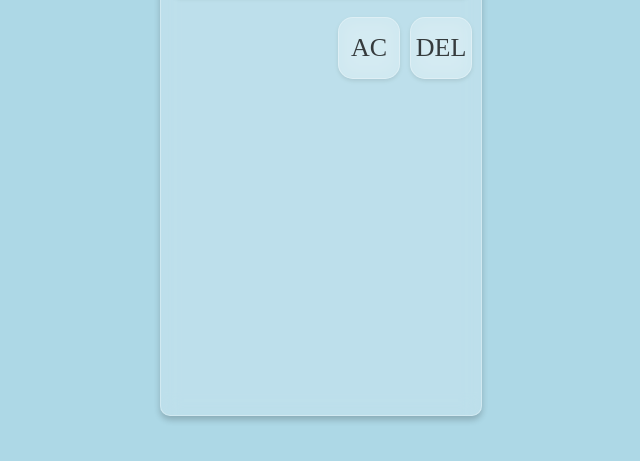
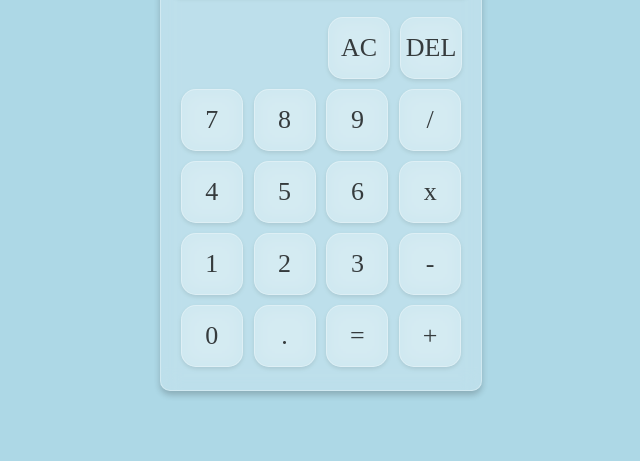
Before and after one commit to jcpelera/calculator, a plain HTML site: page index.html in a window 1280 px wide. Shown: the part 221-682 px from the top of the page, without its empty margins (319-959 px from the left). Drawn offline with Linux system fonts and the light colour scheme.

Commit message:
completed ui

```diff
--- a/index.html
+++ b/index.html
@@ -15,6 +15,30 @@
         <button id="all-clear">AC</button>
         <button id="delete">DEL</button>
         </div>
+        <div class="calc-rows">
+            <button id="seven">7</button>
+            <button id="eight">8</button>
+            <button id="nine">9</button>
+            <button id="divide">/</button>
+        </div>
+        <div class="calc-rows">
+            <button id="four">4</button>
+            <button id="five">5</button>
+            <button id="six">6</button>
+            <button id="multiply">x</button>
+        </div>
+        <div class="calc-rows">
+            <button id="one">1</button>
+            <button id="two">2</button>
+            <button id="three">3</button>
+            <button id="minus">-</button>
+        </div>
+        <div class="calc-rows">
+            <button id="zero">0</button>
+            <button id="decimal">.</button>
+            <button id="equals">=</button>
+            <button id="plus">+</button>
+        </div>
         </div>
     </div>
     <script src="calculator.js"></script>
--- a/styles.css
+++ b/styles.css
@@ -1,7 +1,7 @@
 #container {
     display: flex;
     width: 300px;
-    height: 500px;
+    height: 475px;
     flex-direction: column;
     backdrop-filter: blur(10px);
     border: solid;
@@ -73,15 +73,19 @@ button{
     font-size: 26px;
     color: rgb(0, 0, 0, 0.75);
 }
-p{
-    text-align: center;
-    font-size: 28px;
-}
 #button-container{
     margin: 10px;
 }
 #delete-container{
     display: flex;
     gap: 10px;
+    flex-direction: row;
     justify-content: flex-end;
+    margin-right: 10px;
 }
+.calc-rows{
+    display: flex;
+    flex-direction: row;
+    justify-content: space-evenly;
+    margin-top: 10px;
+}
```
